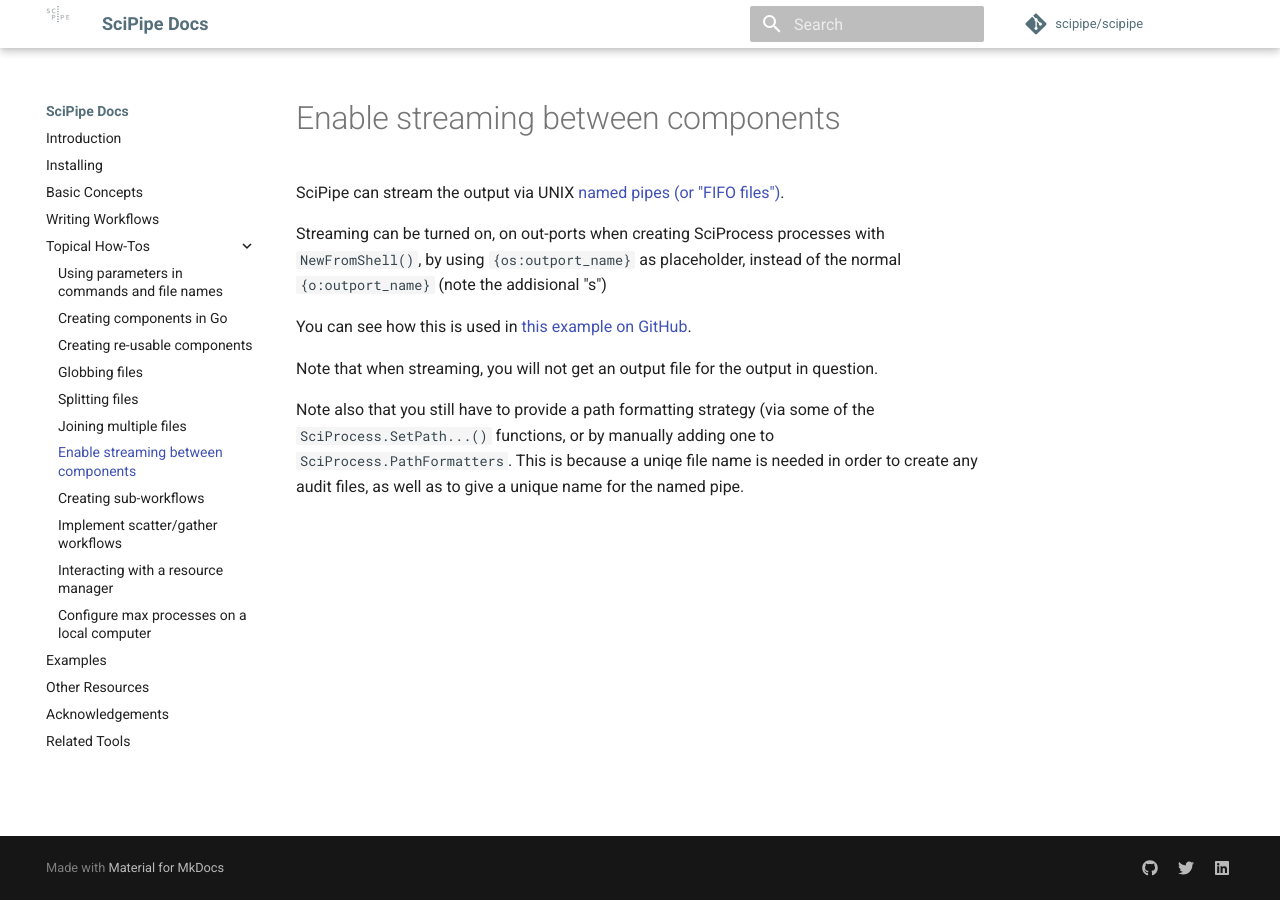
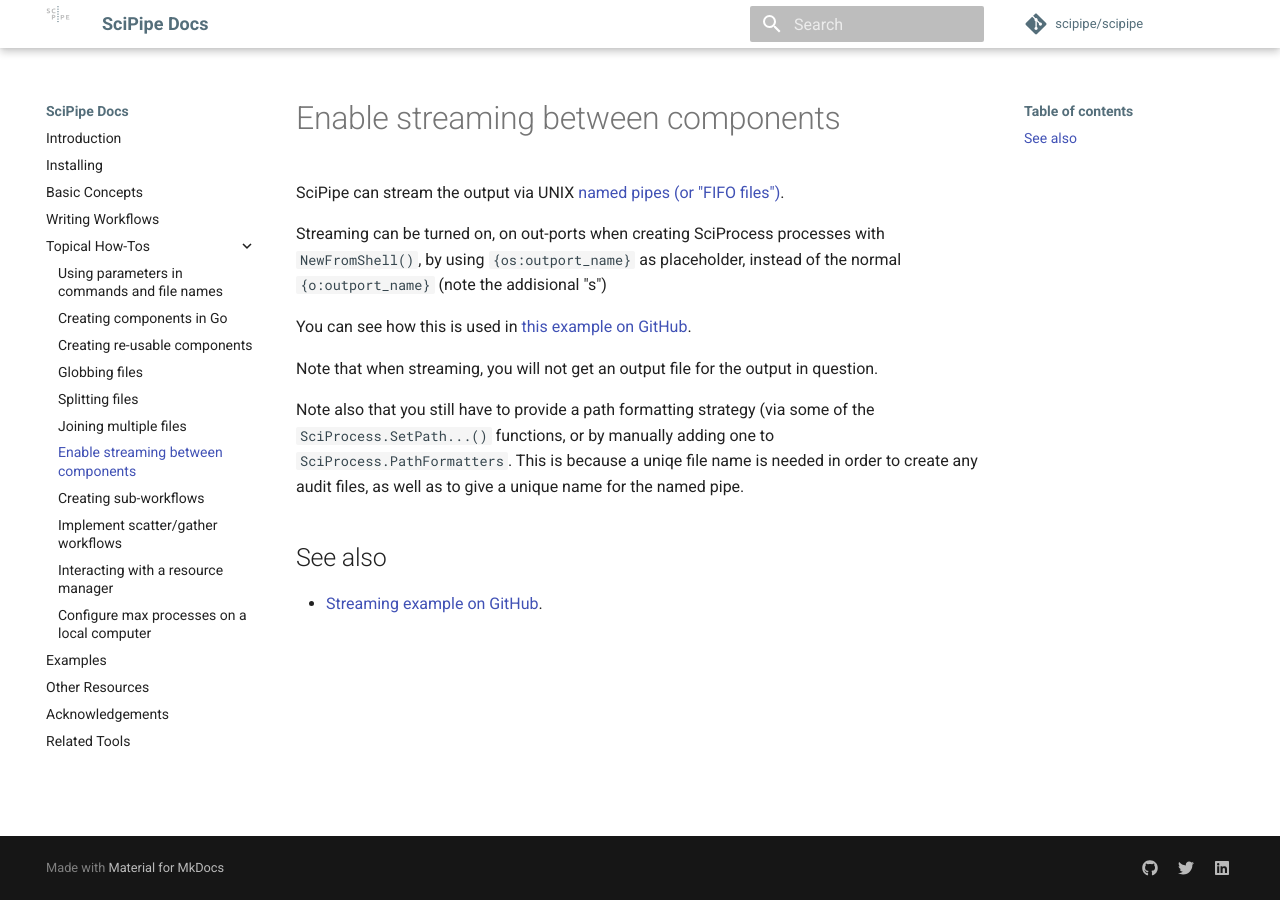
Before and after one commit to scipipe/scipipe, an MkDocs documentation site: the page built from docs/howtos/streaming.md, in a window 1280 px wide. Built offline with MkDocs 1.6.1 and Material for MkDocs 9.7.7, drawn with Linux system fonts in a browser that asks for light colours; comment, search, counter and statistics services are not loaded; old or Windows-style settings are respelled for this version of MkDocs.

Commit message:
Add see also section to streaming howto page

```diff
--- a/docs/howtos/streaming.md
+++ b/docs/howtos/streaming.md
@@ -14,3 +14,7 @@
 `SciProcess.PathFormatters`. This is because a uniqe file name is needed in
 order to create any audit files, as well as to give a unique name for the named
 pipe.
+
+## See also
+
+- [Streaming example on GitHub](https://github.com/scipipe/scipipe/blob/master/examples/fifo/fifo.go#L14).
```
